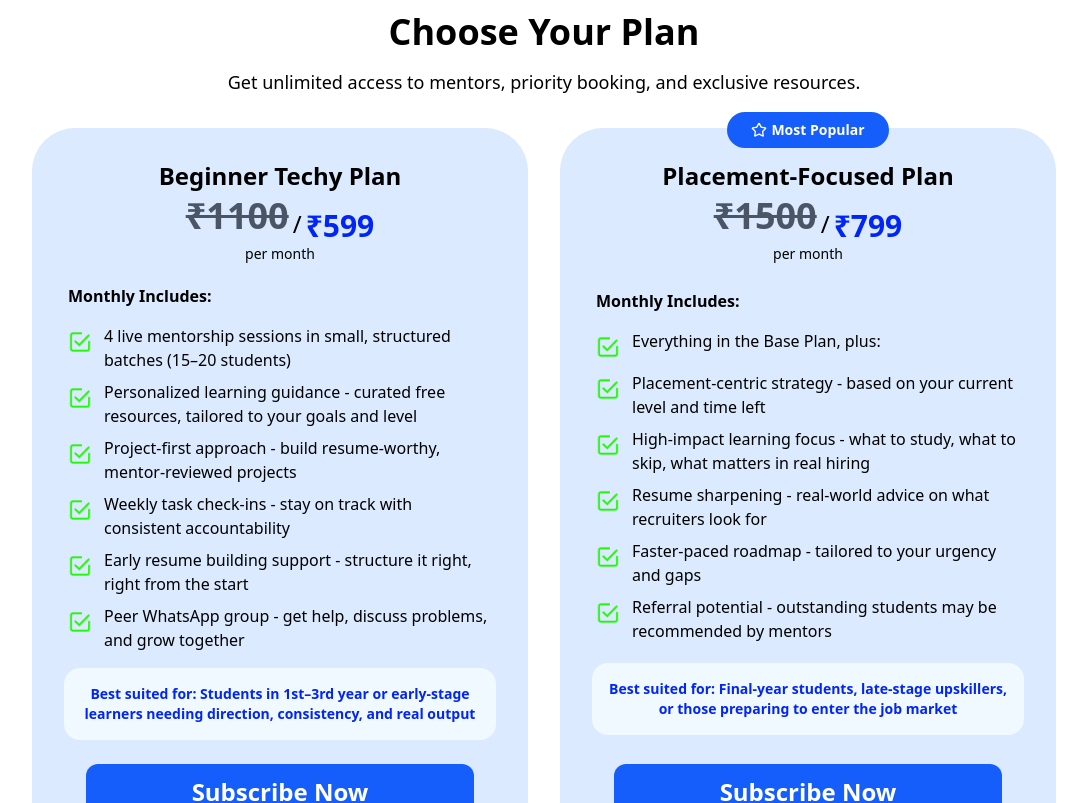
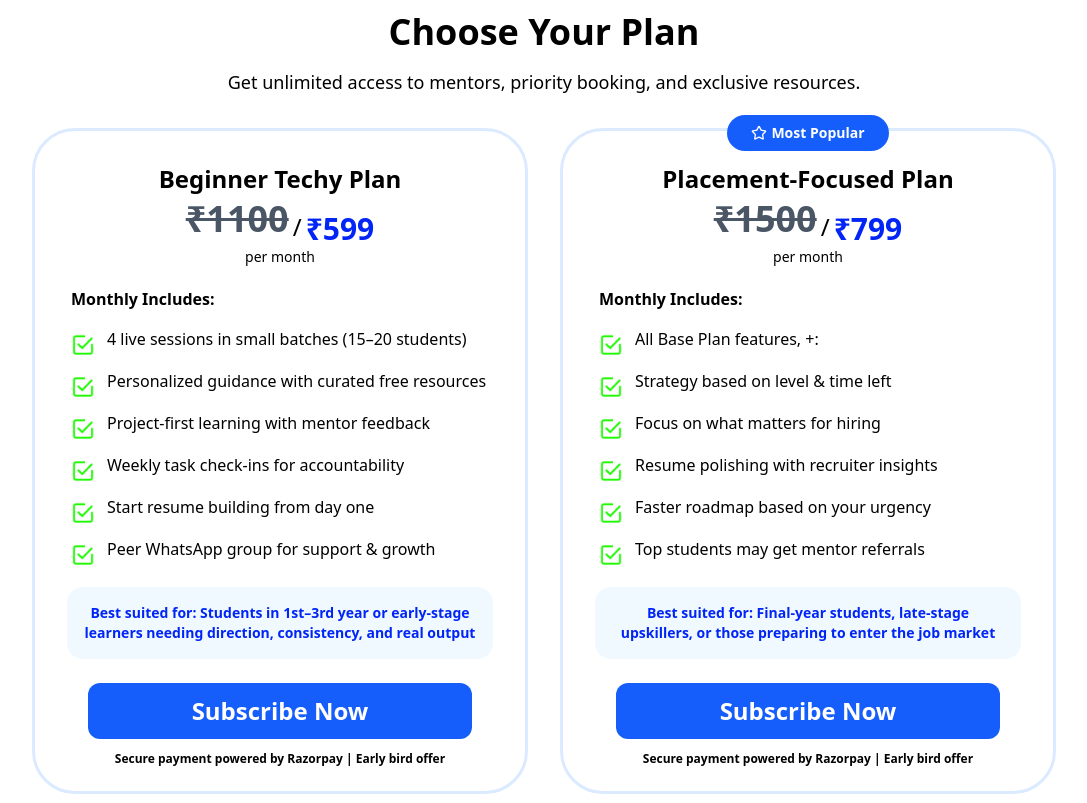
Before and after one commit to pulkit131/Mentorship_v1.0, a React (Vite) app: page / in a window 1280 px wide. Shown: the part 4100-4903 px from the top of the page, without its empty margins (96-1183 px from the left). Built offline with nearby package versions, Linux system fonts and the light colour scheme.

Commit message:
chnged plan bg and points

```diff
--- a/src/Home/PremiumPlan.jsx
+++ b/src/Home/PremiumPlan.jsx
@@ -3,25 +3,42 @@ import TickBox from "../assets/TickBox.png";
 import { Star, Users, Target } from "lucide-react";
 
 const PremiumPlans = () => {
+  //earlier points
+  // const beginnerFeatures = [
+  //   "4 live mentorship sessions in small, structured batches (15–20 students)",
+  //   "Personalized learning guidance - curated free resources, tailored to your goals and level",
+  //   "Project-first approach - build resume-worthy, mentor-reviewed projects",
+  //   "Weekly task check-ins - stay on track with consistent accountability",
+  //   "Early resume building support - structure it right, right from the start",
+  //   "Peer WhatsApp group - get help, discuss problems, and grow together"
+  // ];
+
+  // const placementFeatures = [
+  //   "Everything in the Base Plan, plus:",
+  //   "Placement-centric strategy - based on your current level and time left",
+  //   "High-impact learning focus - what to study, what to skip, what matters in real hiring",
+  //   "Resume sharpening - real-world advice on what recruiters look for",
+  //   "Faster-paced roadmap - tailored to your urgency and gaps",
+  //   "Referral potential - outstanding students may be recommended by mentors"
+  // ];
 
   const beginnerFeatures = [
-    "4 live mentorship sessions in small, structured batches (15–20 students)",
-    "Personalized learning guidance - curated free resources, tailored to your goals and level",
-    "Project-first approach - build resume-worthy, mentor-reviewed projects",
-    "Weekly task check-ins - stay on track with consistent accountability",
-    "Early resume building support - structure it right, right from the start",
-    "Peer WhatsApp group - get help, discuss problems, and grow together"
+    "4 live sessions in small batches (15–20 students)",
+    "Personalized guidance with curated free resources",
+    "Project-first learning with mentor feedback",
+    "Weekly task check-ins for accountability",
+    "Start resume building from day one",
+    "Peer WhatsApp group for support & growth"
   ];
 
   const placementFeatures = [
-    "Everything in the Base Plan, plus:",
-    "Placement-centric strategy - based on your current level and time left",
-    "High-impact learning focus - what to study, what to skip, what matters in real hiring",
-    "Resume sharpening - real-world advice on what recruiters look for",
-    "Faster-paced roadmap - tailored to your urgency and gaps",
-    "Referral potential - outstanding students may be recommended by mentors"
+    "All Base Plan features, +:",
+    "Strategy based on level & time left",
+    "Focus on what matters for hiring",
+    "Resume polishing with recruiter insights",
+    "Faster roadmap based on your urgency",
+    "Top students may get mentor referrals"
   ];
-
   return (
     <div className="min-h-screen flex flex-col items-center justify-center bg-white px-2 sm:px-4 py-8">
       <h1 className="text-3xl sm:text-4xl font-bold text-black mb-4 text-center">
@@ -32,7 +49,7 @@ const PremiumPlans = () => {
       </p>
 
       <div className="grid grid-cols-1 lg:grid-cols-2 gap-6 lg:gap-8 w-full max-w-5xl">
-        <div className="bg-[#dbeafe] rounded-[32px] sm:rounded-[43px] w-full flex flex-col items-center px-4 sm:px-8 pt-8 pb-6 justify-between">
+        <div className="bg-white border border-3 border-[#dbeafe] rounded-[32px] sm:rounded-[43px] w-full flex flex-col items-center px-4 sm:px-8 pt-8 pb-6 justify-between">
           <div className="text-center">
             <h2 className="text-xl sm:text-2xl font-semibold text-black mb-1">
               Beginner Techy Plan
@@ -74,7 +91,7 @@ const PremiumPlans = () => {
           </div>
         </div>
 
-        <div className="bg-[#dbeafe] rounded-[32px] sm:rounded-[43px] w-full flex flex-col items-center px-4 sm:px-8 pt-8 pb-6 justify-between relative">
+        <div className="bg-white border border-3 border-[#dbeafe] rounded-[32px] sm:rounded-[43px] w-full flex flex-col items-center px-4 sm:px-8 pt-8 pb-6 justify-between relative">
           <div className="absolute -top-4 bg-[#155efb] text-white px-6 py-2 rounded-full text-sm font-semibold flex items-center gap-1">
             <Star className="w-4 h-4" />
             Most Popular
```
